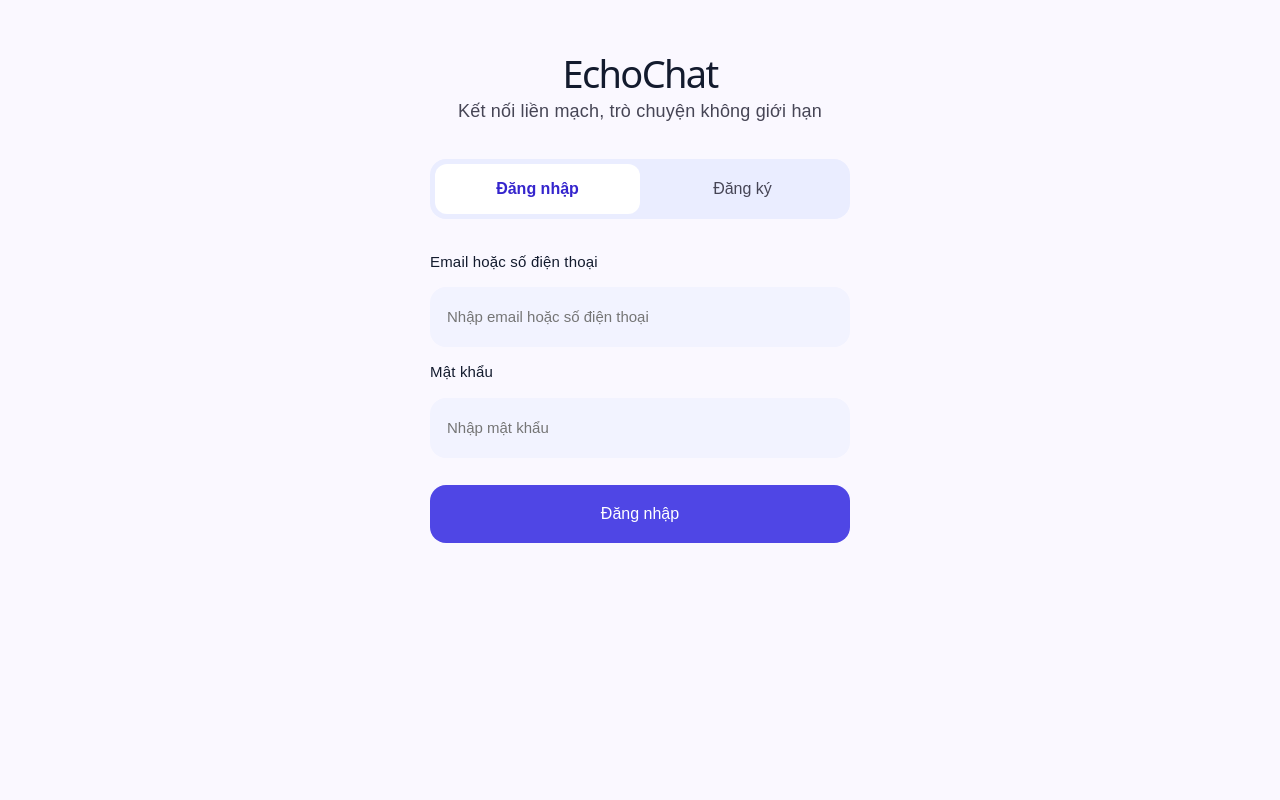
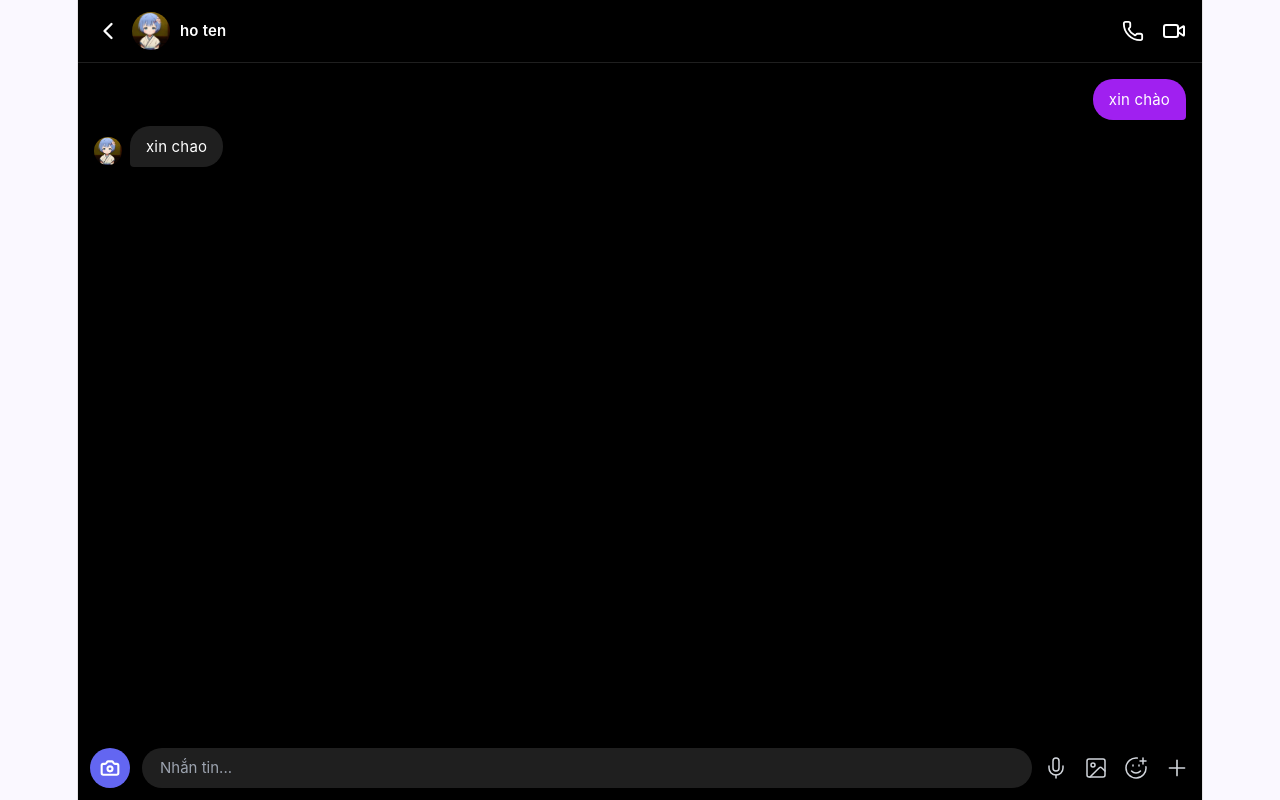
Before and after one commit to hlmloc/LTFE_ChatApp, a React (Vite) app: page /chat in a window 1280 px wide. Built offline with nearby package versions, Linux system fonts and the light colour scheme.

Commit message:
feat: insert component chat header

```diff
--- a/src/App.tsx
+++ b/src/App.tsx
@@ -1,39 +1,7 @@
-
-import { useState } from 'react'
-import Login from './components/auth/Login'
-import Register from './components/auth/Register'
-import './components/auth/Auth.css'
+import ChatDetail from './pages/ChatDetail';
 
 function App() {
-    const [isLogin, setIsLogin] = useState(true)
-
-    return (
-        <div className="auth-page">
-            <div className="login-container">
-                <h1>EchoChat</h1>
-                <p>Kết nối liền mạch, trò chuyện không giới hạn</p>
-
-                <div className="auth-tabs">
-                    <button
-                        className={isLogin ? 'active' : ''}
-                        onClick={() => setIsLogin(true)}
-                        type="button"
-                    >
-                        Đăng nhập
-                    </button>
-                    <button
-                        className={!isLogin ? 'active' : ''}
-                        onClick={() => setIsLogin(false)}
-                        type="button"
-                    >
-                        Đăng ký
-                    </button>
-                </div>
-
-                {isLogin ? <Login /> : <Register />}
-            </div>
-        </div>
-    )
+    return <ChatDetail />;
 }
 
-export default App
+export default App;
--- /dev/null
+++ b/src/components/chat_detail/ChatHeader.css
@@ -0,0 +1,62 @@
+
+.chat-header-container {
+    display: flex;
+    align-items: center;
+    justify-content: space-between;
+    padding: 12px 16px;
+    background-color: #000000;
+    border-bottom: 1px solid #1f1f1f;
+    color: white;
+    width: 100%;
+    box-sizing: border-box;
+}
+
+.header-left {
+    display: flex;
+    align-items: center;
+    gap: 10px;
+}
+
+.header-avatar {
+    width: 38px;
+    height: 38px;
+    border-radius: 50%;
+    object-fit: cover;
+}
+
+.header-user-info {
+    display: flex;
+    flex-direction: column;
+}
+
+.user-name {
+    font-weight: 600;
+    font-size: 15px;
+    line-height: 1.2;
+}
+
+.user-status {
+    font-size: 12px;
+    color: #9ca3af;
+}
+
+.header-right {
+    display: flex;
+    align-items: center;
+    gap: 18px;
+}
+
+.btn-header-icon {
+    background: none;
+    border: none;
+    color: white;
+    cursor: pointer;
+    padding: 0;
+    display: flex;
+    align-items: center;
+    justify-content: center;
+}
+
+.btn-header-icon:hover {
+    opacity: 0.8;
+}
--- /dev/null
+++ b/src/components/chat_detail/ChatHeader.tsx
@@ -0,0 +1,35 @@
+import './ChatHeader.css';
+import { ChevronLeft, Phone, Video } from 'lucide-react';
+
+export default function ChatHeader() {
+    return (
+        <div className="chat-header-container">
+
+            <div className="header-left">
+                <button className="btn-header-icon">
+                    <ChevronLeft size={28} />
+                </button>
+
+                <img
+                    src="src/assets/avatar1.jpg"
+                    alt="Avatar"
+                    className="header-avatar"
+                />
+
+                <div className="header-user-info">
+                    <span className="user-name">ho ten</span>
+                </div>
+            </div>
+
+            <div className="header-right">
+                <button className="btn-header-icon">
+                    <Phone size={22} />
+                </button>
+                <button className="btn-header-icon">
+                    <Video size={24} />
+                </button>
+            </div>
+
+        </div>
+    );
+}
--- a/src/pages/ChatDetail.tsx
+++ b/src/pages/ChatDetail.tsx
@@ -1,9 +1,12 @@
 import MessageList from '../components/chat_detail/MessageList';
 import ChatInput from '../components/chat_detail/ChatInput';
+import ChatHeader from "../components/chat_detail/ChatHeader.tsx";
 import './ChatDetail.css';
+
 export default function ChatDetail() {
     return (
         <div className="chat-detail-container">
+            <ChatHeader />
             <MessageList />
             <ChatInput />
         </div>
```
Also changed, not shown: src/components/chat/Header.tsx (renamed from src/components/chat/ChatHeader.tsx, +4 -4 lines), src/components/chat/Header.css (renamed from src/components/chat/ChatHeader.css).
